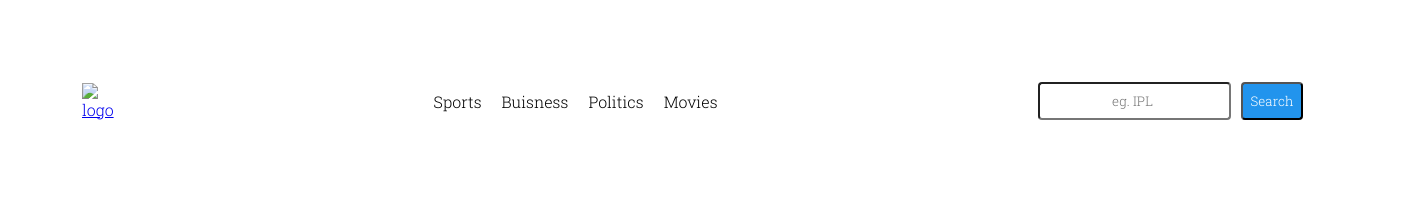
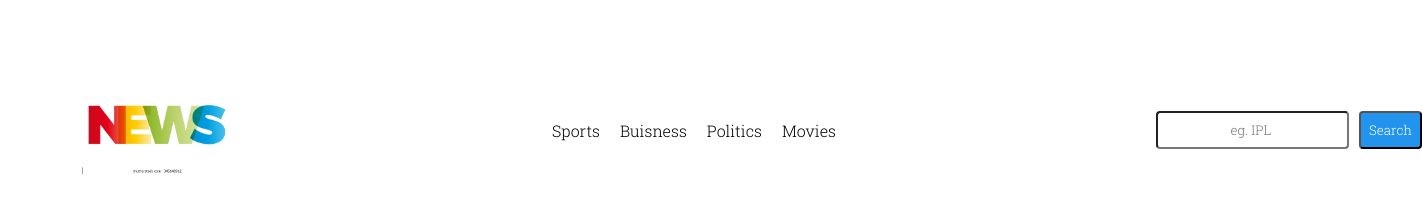
Before and after one commit to Shambhavi-Mishra-28/News-Page, a plain HTML site: page index.html in a window 1280 px wide. Shown: the whole page, 1422 px wide, since content can reach past the window. Drawn offline with Linux system fonts and the light colour scheme; the site is published under a folder, as on GitHub Pages, so addresses that start at the root find nothing; no server answers; a web font is replaced by a local one.

Commit message:
Update index.html

```diff
--- a/index.html
+++ b/index.html
@@ -12,7 +12,7 @@
     <div class="container flex">
 
         <div class="nav flex">
-            <a href="#" class="logo" onclick="reload()" ><img src="/news_images/news_pic.webp" alt="logo" > </a>
+            <a href="#" class="logo" onclick="reload()" ><img src="news_images/news_pic.webp" alt="logo" > </a>
 
             <div class="nav-links flex" id="nav-links">
 
```
